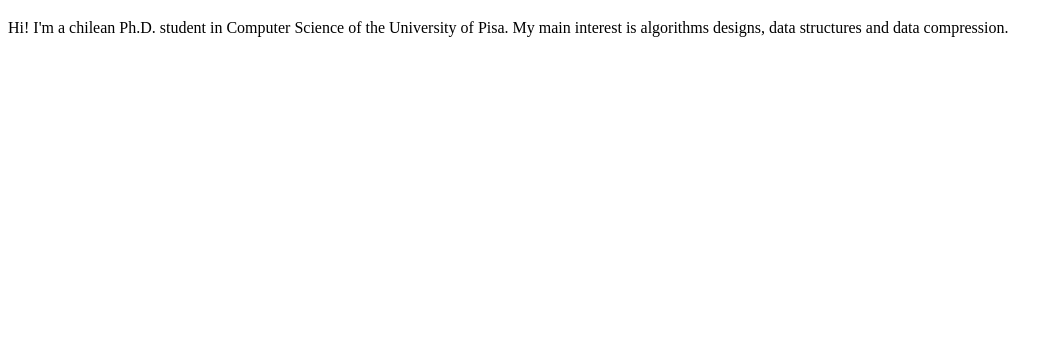
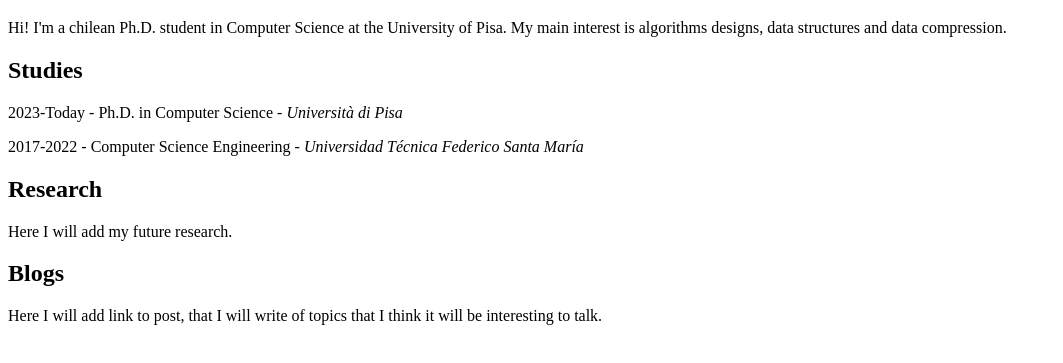
Before and after one commit to Yhatoh/yhatoh.github.io, a plain HTML site: page index.html in a window 1280 px wide. Shown: the part 61-424 px from the top of the page, without its empty margins (0-1063 px from the left). Drawn offline with Linux system fonts and the light colour scheme.

Commit message:
add some information

```diff
--- a/index.html
+++ b/index.html
@@ -3,7 +3,19 @@
 <body>
 
 <h1>Gabriel Carmona Tabja</h1>
-<p>Hi! I'm a chilean Ph.D. student in Computer Science of the University of Pisa. My main interest is algorithms designs, data structures and data compression.</p>
+  <p>Hi! I'm a chilean Ph.D. student in Computer Science at the University of Pisa. My main interest is algorithms designs, data structures and data compression.</p>
+
+<h2>Studies</h2>
+  <p> 2023-Today - Ph.D. in Computer Science - <i>Università di Pisa</i></p>
+  <p> 2017-2022 - Computer Science Engineering - <i>Universidad Técnica Federico Santa María</i></p>
+
+<h2>Research</h2>
+Here I will add my future research.
+
+
+<h2>Blogs</h2>
+Here I will add link to post, that I will write of topics that I think it will be interesting to talk.
+
 
 </body>
 </html>
```
